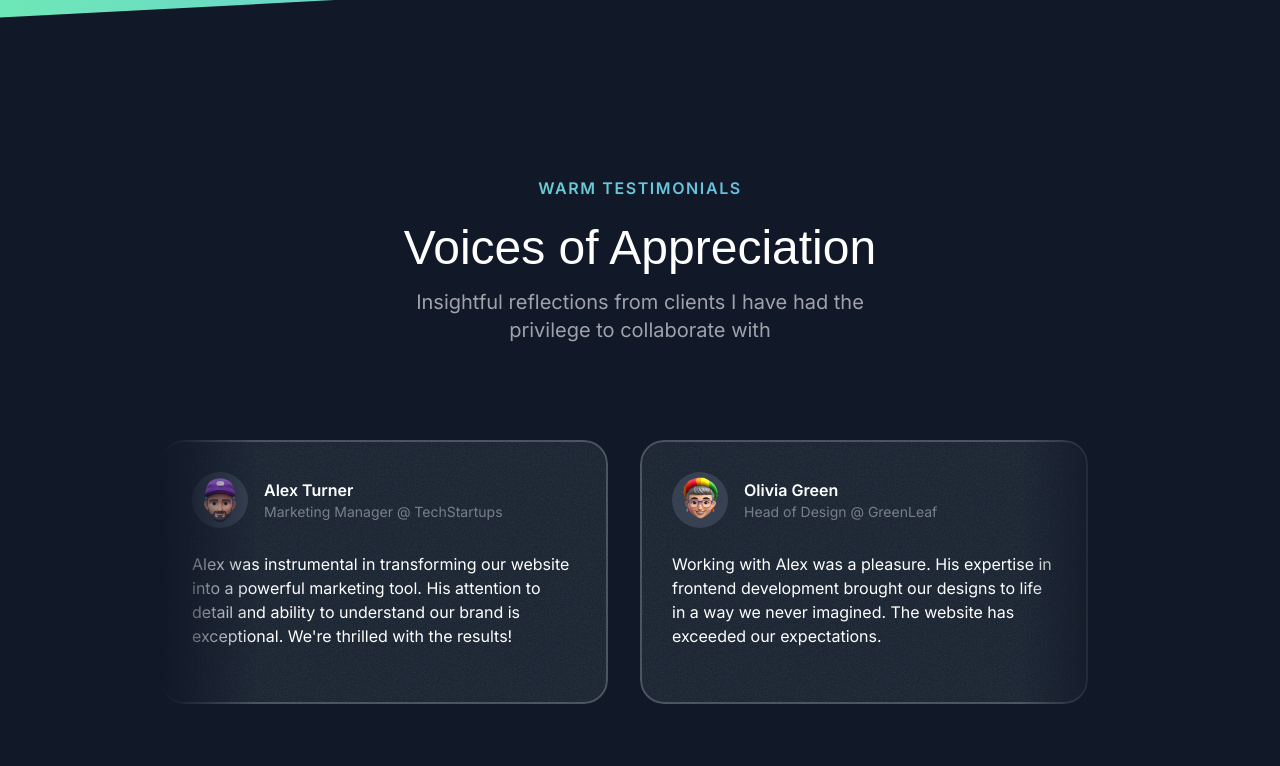
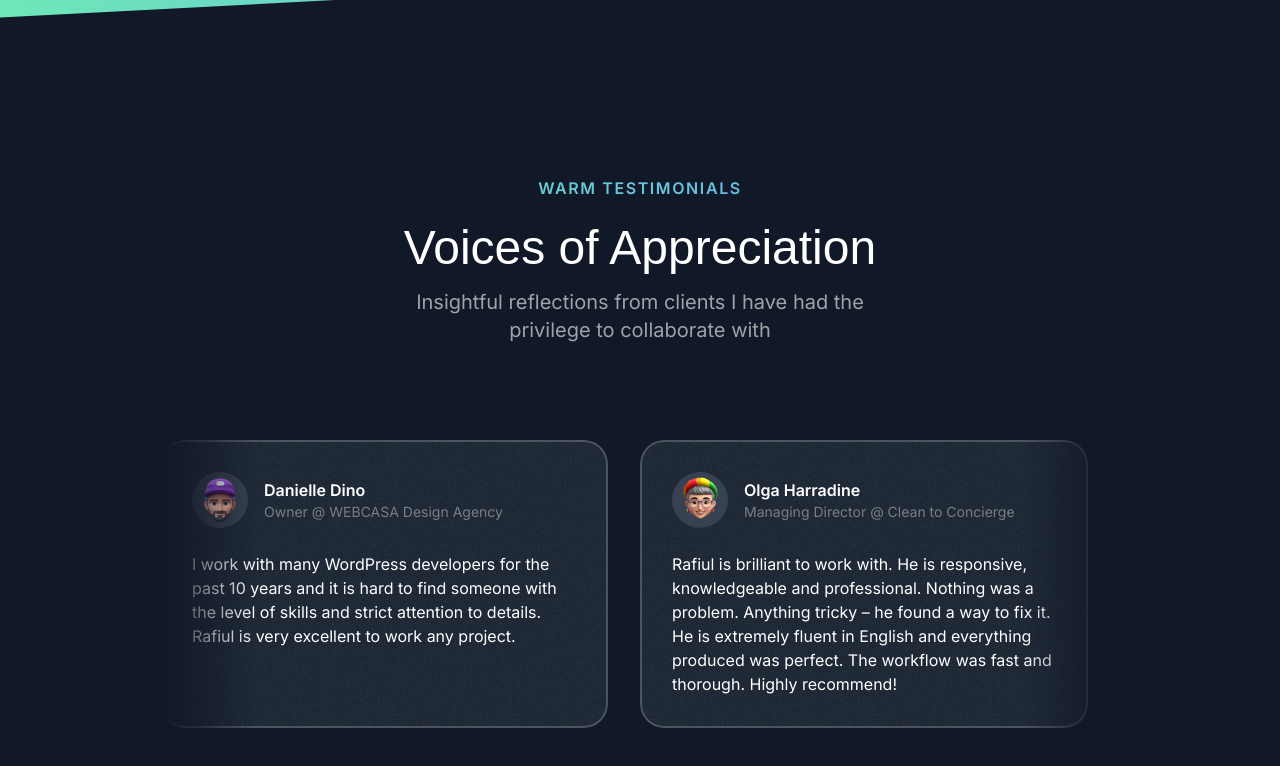
Before and after one commit to rirefat/rirefat-nextjs, a Next.js app: page / in a window 1280 px wide. Shown: the part 3116-3882 px from the top of the page. Built offline with nearby package versions, Linux system fonts and the light colour scheme; a web font is replaced by a local one.

Commit message:
update the content of testimonials

```diff
--- a/src/sections/Testimonials.tsx
+++ b/src/sections/Testimonials.tsx
@@ -10,33 +10,33 @@ import Card from "@/components/Card";
 
 const testimonials = [
   {
-    name: "Alex Turner",
-    position: "Marketing Manager @ TechStartups",
-    text: "Alex was instrumental in transforming our website into a powerful marketing tool. His attention to detail and ability to understand our brand is exceptional. We're thrilled with the results!",
+    name: "Danielle Dino",
+    position: "Owner @ WEBCASA Design Agency",
+    text: "I work with many WordPress developers for the past 10 years and it is hard to find someone with the level of skills and strict attention to details. Rafiul is very excellent to work any project.",
     avatar: memojiAvatar1,
   },
   {
-    name: "Olivia Green",
-    position: "Head of Design @ GreenLeaf",
-    text: "Working with Alex was a pleasure. His expertise in frontend development brought our designs to life in a way we never imagined. The website has exceeded our expectations.",
+    name: "Olga Harradine",
+    position: "Managing Director @ Clean to Concierge",
+    text: "Rafiul is brilliant to work with. He is responsive, knowledgeable and professional. Nothing was a problem. Anything tricky – he found a way to fix it. He is extremely fluent in English and everything produced was perfect. The workflow was fast and thorough. Highly recommend!",
     avatar: memojiAvatar2,
   },
   {
-    name: "Daniel White",
-    position: "CEO @ InnovateCo",
-    text: "Alex's ability to create seamless user experiences is unmatched. Our website has seen a significant increase in conversions since launching the new design. We couldn't be happier.",
+    name: "THEDOG Teachings",
+    position: "Podcast Company",
+    text: "Rafiul goes above and beyond. He’s creative, enthusiastic and trustworthy. He’s done a great job with our site. Will be working with him again and again.",
     avatar: memojiAvatar3,
   },
   {
-    name: "Emily Carter",
-    position: "Product Manager @ GlobalTech",
-    text: "Alex is a true frontend wizard. He took our complex product and transformed it into an intuitive and engaging user interface. We're already seeing positive feedback from our customers.",
+    name: "Vic Devore",
+    position: "CEO @ DEVOREDesign",
+    text: "Every time I need something fixed with my websites, Rafiul is my “go to” guy. He does great and gets everything done in a timely manner. Great communication. Thank you Rafiul!",
     avatar: memojiAvatar4,
   },
   {
-    name: "Michael Brown",
-    position: "Director of IT @ MegaCorp",
-    text: "Alex's work on our website has been nothing short of exceptional. He's a talented developer who is also a great communicator. We highly recommend him.",
+    name: "Ben Crandall",
+    position: "Co-Founder @ optimiser",
+    text: "Rafiul is a skilled, proactive, and friendly freelancer. Fast and accurate work provided for this task. Explained in terms I can understand. I will rehire Rafiul again.",
     avatar: memojiAvatar5,
   },
 ];
```
